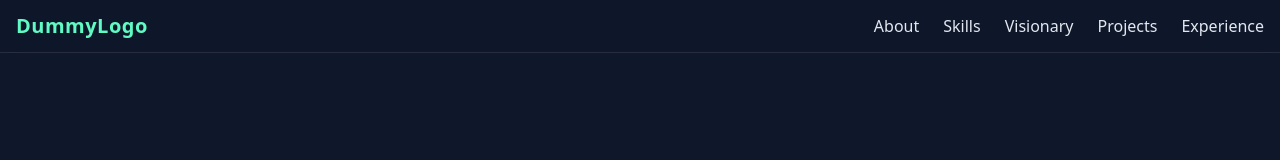
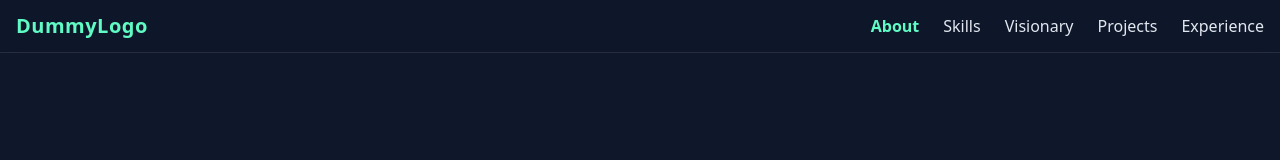
Before and after one commit to Muthu-amu/portfolio, a React (Vite) app: page / in a window 1280 px wide. Shown: the top 160 px of the page. Built offline with nearby package versions, Linux system fonts and the light colour scheme.

Commit message:
react-scroll pack updated and navbar scroll updated and completed

```diff
--- a/package.json
+++ b/package.json
@@ -17,6 +17,7 @@
     "react-dom": "^19.1.0",
     "react-icons": "^5.5.0",
     "react-router-dom": "^7.6.3",
+    "react-scroll": "^1.9.3",
     "tailwindcss": "^4.1.11"
   },
   "devDependencies": {
--- a/src/components/layout/Navbar.jsx
+++ b/src/components/layout/Navbar.jsx
@@ -1,15 +1,16 @@
 import { useState } from 'react';
 import { Menu, X } from 'lucide-react';
+import { Link } from 'react-scroll';
 
 const Navbar = () => {
   const [isOpen, setIsOpen] = useState(false);
 
   const navLinks = [
-    { name: 'About', href: '#about' },
-    { name: 'Skills', href: '#skills' },
-    { name: 'Visionary', href: '#visionary' },
-    { name: 'Projects', href: '#projects' },
-    { name: 'Experience', href: '#experience' },
+    { name: 'About', target: 'about' },
+    { name: 'Skills', target: 'skills' },
+    { name: 'Visionary', target: 'visionary' },
+    { name: 'Projects', target: 'projects' },
+    { name: 'Experience', target: 'experience' },
   ];
 
   return (
@@ -26,9 +27,17 @@ const Navbar = () => {
         <ul className="hidden md:flex space-x-6 text-slate-200 font-medium">
           {navLinks.map((link) => (
             <li key={link.name}>
-              <a href={link.href} className="hover:text-[#60fbc4] transition-colors duration-300">
+              <Link
+                to={link.target}
+                smooth={true}
+                offset={-80}
+                duration={500}
+                spy={true} // enables active tracking
+                activeClass="text-[#60fbc4] font-bold" // style for active link
+                className="cursor-pointer hover:text-[#60fbc4] transition-colors duration-300"
+              >
                 {link.name}
-              </a>
+              </Link>
             </li>
           ))}
         </ul>
@@ -38,9 +47,16 @@ const Navbar = () => {
         <ul className="md:hidden px-4 pb-4 space-y-4 bg-[#0f172a]/90 text-white border-t border-white/10">
           {navLinks.map((link) => (
             <li key={link.name}>
-              <a href={link.href} onClick={() => setIsOpen(false)} className="block hover:text-[#60fbc4]">
+              <Link
+                to={link.target}
+                smooth={true}
+                offset={-80}
+                duration={500}
+                onClick={() => setIsOpen(false)}
+                className="block cursor-pointer hover:text-[#60fbc4]"
+              >
                 {link.name}
-              </a>
+              </Link>
             </li>
           ))}
         </ul>
--- a/src/pages/Home.jsx
+++ b/src/pages/Home.jsx
@@ -12,12 +12,12 @@ const Home = () => {
     return (
         <>
             <Navbar />
-            <About />
-            <Skills />
-            <Visionary />
-            <Projects />
-            <Experience />
-            <ContactMe />
+            <section id="about"> <About /> </section>
+            <section id="skills"><Skills /> </section>
+            <section id="visionary"> <Visionary /> </section>
+            <section id="projects"> <Projects /> </section>
+            <section id="experience"> <Experience /> </section>
+            <section id="contactme"><ContactMe /></section>
             <Footer />
         </>
     );
```
Also changed, not shown: 1 other file (tests, documents, lock files or other folders).
